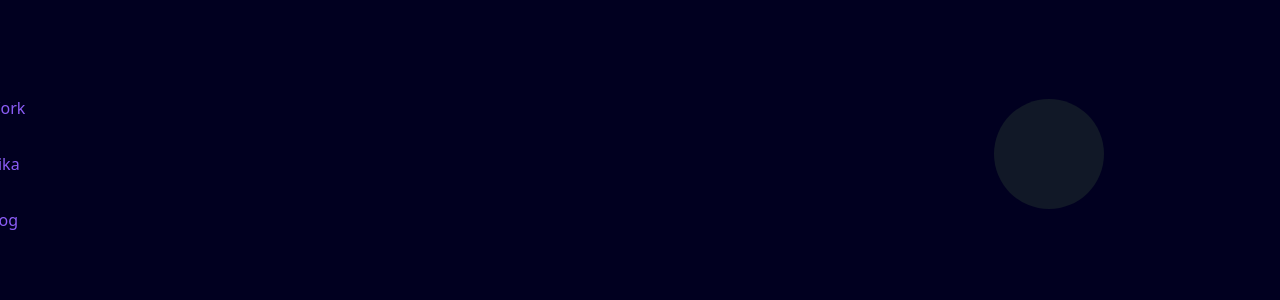
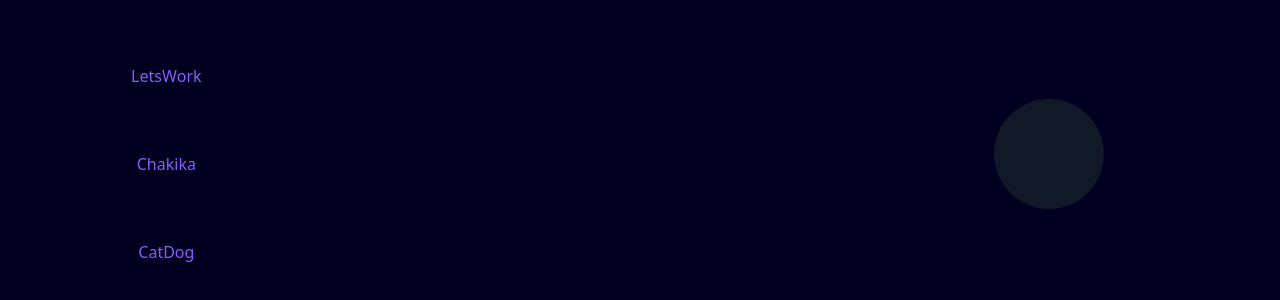
Before and after one commit to aryankarim/aryan-portfolio, a React (Create React App) app: page / in a window 1280 px wide. Shown: the part 246-546 px from the top of the page. Built offline with nearby package versions, Linux system fonts and the light colour scheme.

Commit message:
fix(HomePage.js): fix crooked style

```diff
--- a/src/components/Routes/HomePage.js
+++ b/src/components/Routes/HomePage.js
@@ -3,7 +3,7 @@ import AnimateProjectTitle from "../AnimateProjectTitle";
 export default function HomePage() {
   return (
     <div className="grid grid-col-3 gap-4 h-full ">
-      <div>
+      <div className="flex flex-col justify-center items-center">
         <AnimateProjectTitle>Lets Work</AnimateProjectTitle>
         <AnimateProjectTitle>Chakika</AnimateProjectTitle>
         <AnimateProjectTitle>CatDog</AnimateProjectTitle>
```
